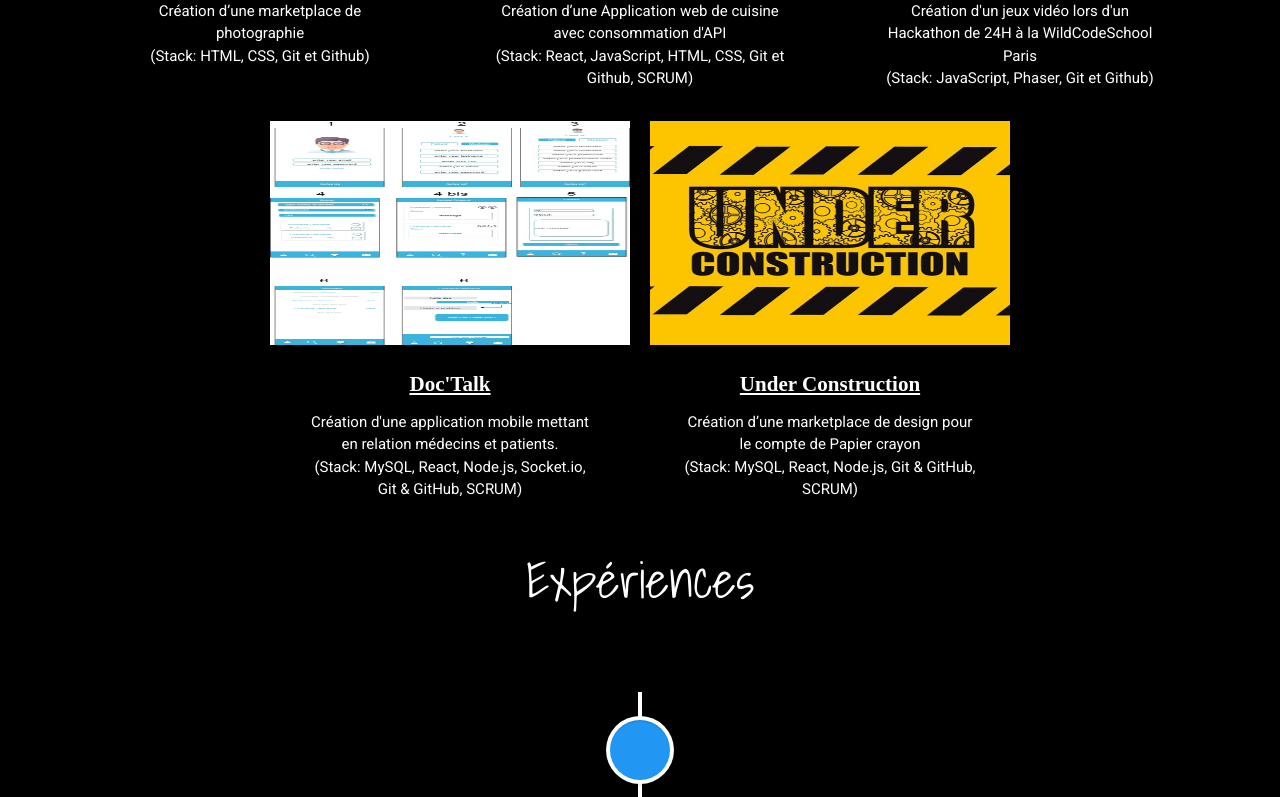
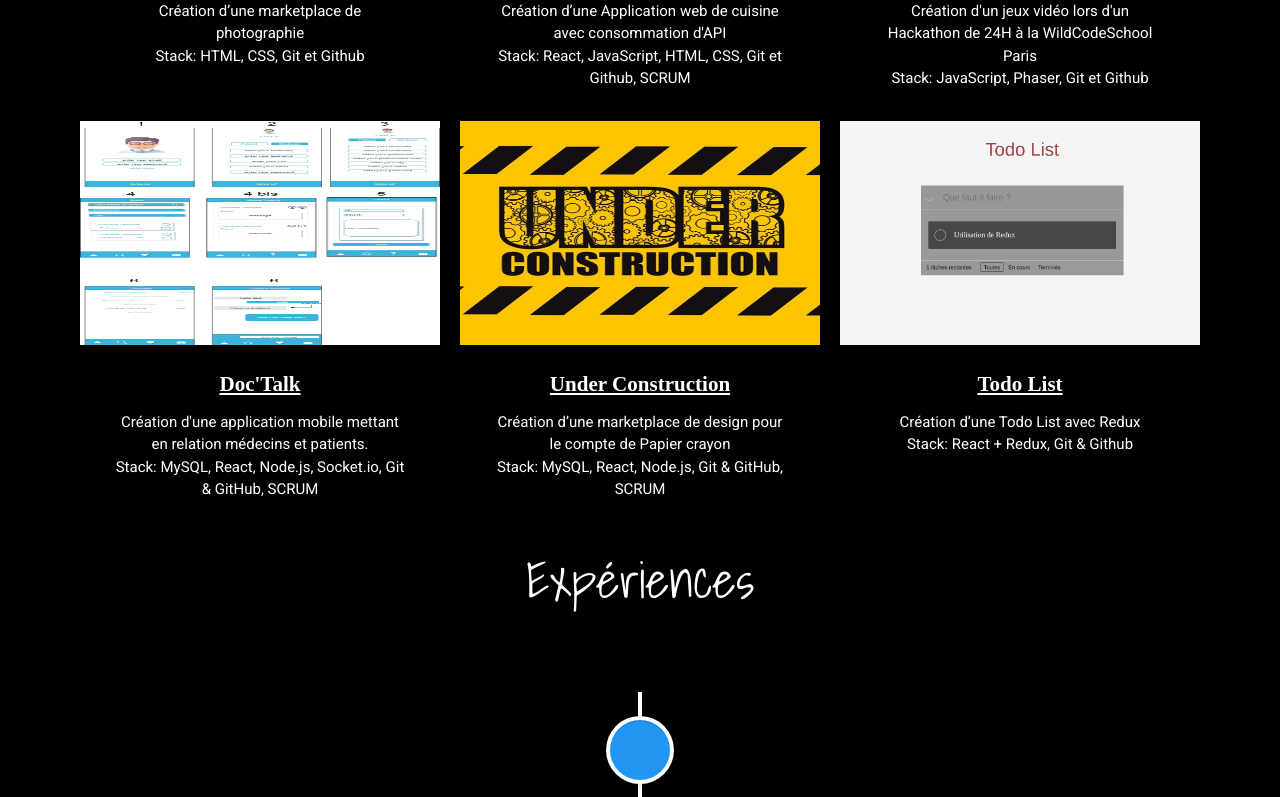
Before and after one commit to Mamednoor/portfolio, a React (Create React App) app: page / in a window 1280 px wide. Shown: the part 1220-2017 px from the top of the page. Built offline with nearby package versions, Linux system fonts and the light colour scheme.

Commit message:
adding project in portfolio

```diff
--- a/src/components/pages/Cards.js
+++ b/src/components/pages/Cards.js
@@ -6,6 +6,7 @@ import cookcake from "../assets/img/CookAndCake.png";
 import goatvschicken from "../assets/img/GoatvsChicken.png";
 import doctalk from "../assets/img/doctalk.jpg"
 import pixieWilder from "../assets/img/PixieWilders.png";
+import reduxtrain from "../assets/img/redux-train.png"
 
 const CardContainer = styled.div`
   display: flex;
@@ -72,7 +73,7 @@ function Cards() {
           <p className="p-card">
             Création d’une marketplace de photographie
             <br />
-            (Stack: HTML, CSS, Git et Github)
+            Stack: HTML, CSS, Git et Github
           </p>
         </CustomCard>
       </CardBoxed>
@@ -92,7 +93,7 @@ function Cards() {
           <p className="p-card">
             Création d’une Application web de cuisine avec consommation d'API
             <br />
-            (Stack: React, JavaScript, HTML, CSS, Git et Github, SCRUM)
+            Stack: React, JavaScript, HTML, CSS, Git et Github, SCRUM
           </p>
         </CustomCard>
       </CardBoxed>
@@ -113,7 +114,7 @@ function Cards() {
             Création d'un jeux vidéo lors d'un Hackathon de 24H à la
             WildCodeSchool Paris
             <br />
-            (Stack: JavaScript, Phaser, Git et Github)
+            Stack: JavaScript, Phaser, Git et Github
           </p>
         </CustomCard>
       </CardBoxed>
@@ -133,7 +134,7 @@ function Cards() {
           <p className="p-card">
           Création d'une application mobile mettant en relation  médecins et patients.
             <br />
-            (Stack: MySQL, React, Node.js, Socket.io, Git & GitHub, SCRUM)
+            Stack: MySQL, React, Node.js, Socket.io, Git & GitHub, SCRUM
           </p>
         </CustomCard>
       </CardBoxed>
@@ -153,7 +154,27 @@ function Cards() {
           <p className="p-card">
             Création d’une marketplace de design pour le compte de Papier crayon
             <br />
-            (Stack: MySQL, React, Node.js, Git & GitHub, SCRUM)
+            Stack: MySQL, React, Node.js, Git & GitHub, SCRUM
+          </p>
+        </CustomCard>
+      </CardBoxed>
+      <CardBoxed>
+        <CustomImage>
+          <img className="img-card" alt="ScreenProject" src={reduxtrain} />
+        </CustomImage>
+        <CustomCard>
+          <a
+            className="a-card"
+            size="normal"
+            href="https://redux-train-todoapp.netlify.app/"
+            rel="noopener noreferrer"
+          >
+            <h3>Todo List</h3>{" "}
+          </a>
+          <p className="p-card">
+            Création d’une Todo List avec Redux
+            <br />
+            Stack: React + Redux, Git & Github
           </p>
         </CustomCard>
       </CardBoxed>
```
Also changed, not shown: src/components/assets/img/redux-train.png (added).
